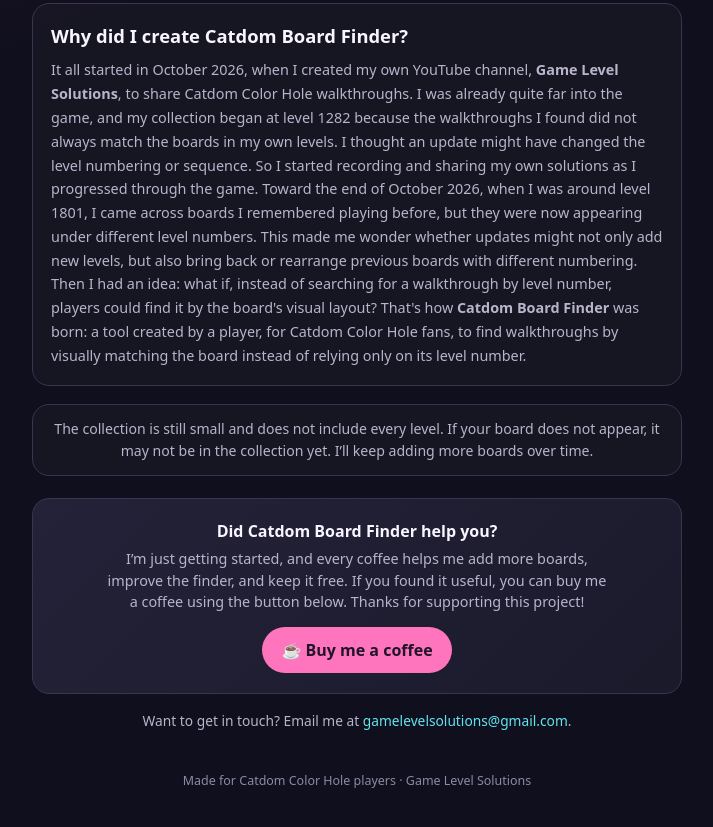
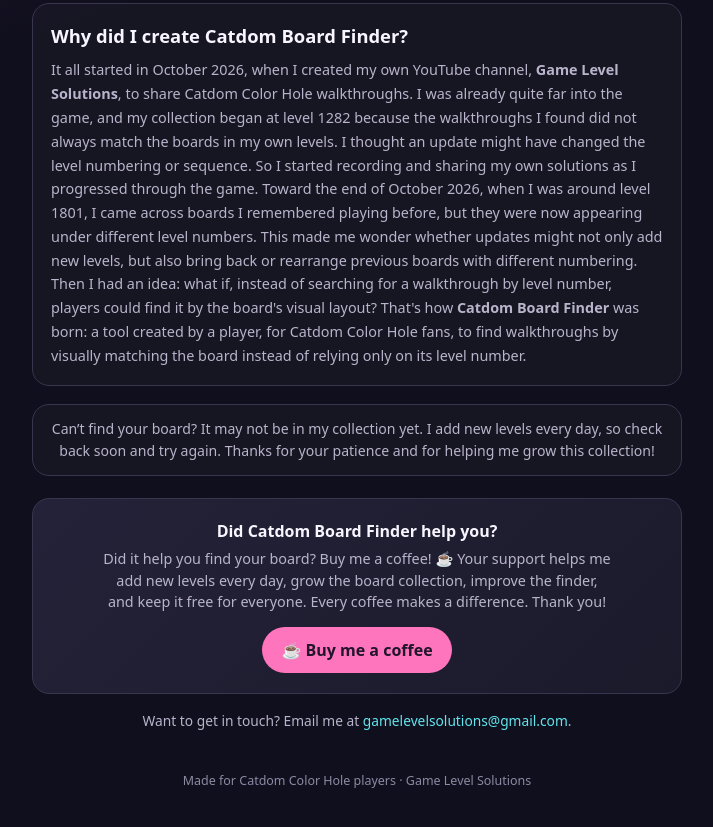
Before and after one commit to gamelevelsolutions/catdom-board-finder, a plain HTML site: page index.html in a window 1280 px wide. Shown: the part 824-1651 px from the top of the page, without its empty margins (283-996 px from the left). Drawn offline with Linux system fonts and the light colour scheme.

Commit message:
Strengthen collection update and Ko-fi messages

```diff
--- a/index.html
+++ b/index.html
@@ -73,9 +73,9 @@ es:{
  aboutText:'Todo comenzó en octubre de 2026, cuando abrí mi propio canal de YouTube, <strong>Game Level Solutions</strong>, para compartir walkthroughs de Catdom Color Hole. Ya iba bastante avanzada en el juego y comencé mi colección en el nivel 1282, porque los walkthroughs que encontraba no siempre coincidían con los tableros de mis propios niveles. Pensé que quizá alguna actualización había cambiado la numeración o la secuencia de los niveles. Así que empecé a grabar y compartir mis propias soluciones, siguiendo mi progreso.  Hacia finales de octubre de 2026, cuando ya estaba alrededor del nivel 1801, me encontré con tableros que recordaba haber jugado antes, pero que ahora aparecían con otro número de nivel. Eso me hizo pensar que las actualizaciones quizá no solo agregaban niveles nuevos, sino que también podían recuperar o reorganizar tableros anteriores con una numeración diferente.  Entonces se me ocurrió una idea: ¿y si, en lugar de buscar un walkthrough por número de nivel, pudiéramos encontrarlo por la apariencia del tablero? Así nació <strong>Catdom Board Finder</strong>: una herramienta creada por una jugadora, para los amantes de Catdom Color Hole, que permite buscar walkthroughs comparando visualmente la configuración del tablero, sin depender únicamente de su número de nivel.',
  kofiTitle:'¿Te sirvió Catdom Board Finder?',
   kofiText:'Estoy empezando y cada cafecito me ayuda a agregar más tableros, mejorar el buscador y mantenerlo gratuito.',
-  collectionNote:'La colección todavía es pequeña y no incluye todos los niveles. Si no aparece tu tablero, puede que aún no esté registrado. Seguiré agregando más tableros poco a poco.',
+  collectionNote:'¿No aparece tu tablero? Es posible que todavía no esté incluido en mi colección. Agrego nuevos niveles todos los días, así que vuelve pronto y prueba de nuevo. ¡Gracias por tu paciencia y por ayudarme a hacer crecer esta colección!',
  contactText:'¿Quieres escribirme? Puedes contactarme en <a href="mailto:gamelevelsolutions@gmail.com">gamelevelsolutions@gmail.com</a>.',
- kofiText:'Estoy empezando y cada cafecito me ayuda a agregar más tableros, mejorar el buscador y mantenerlo gratuito. Si te resultó útil, puedes invitarme un cafecito en el botón de abajo. ¡Gracias por apoyar este proyecto!',
+ kofiText:'¿Te ayudó a encontrar tu tablero? ¡Invítame un cafecito! ☕ Tu apoyo me ayuda a subir nuevos niveles todos los días, agregar más tableros, mejorar el buscador y mantenerlo gratuito para todos. ¡Cada café cuenta, muchas gracias!',
  kofiButton:'☕ Invítame un café',
  footer:'Hecho para jugadores de Catdom Color Hole · Game Level Solutions',
  invalid:'Ese archivo no parece ser una imagen. Elige una captura PNG, JPG o WEBP.',
@@ -99,9 +99,9 @@ en:{
  aboutText:'It all started in October 2026, when I created my own YouTube channel, <strong>Game Level Solutions</strong>, to share Catdom Color Hole walkthroughs. I was already quite far into the game, and my collection began at level 1282 because the walkthroughs I found did not always match the boards in my own levels. I thought an update might have changed the level numbering or sequence. So I started recording and sharing my own solutions as I progressed through the game.  Toward the end of October 2026, when I was around level 1801, I came across boards I remembered playing before, but they were now appearing under different level numbers. This made me wonder whether updates might not only add new levels, but also bring back or rearrange previous boards with different numbering.  Then I had an idea: what if, instead of searching for a walkthrough by level number, players could find it by the board\'s visual layout? That\'s how <strong>Catdom Board Finder</strong> was born: a tool created by a player, for Catdom Color Hole fans, to find walkthroughs by visually matching the board instead of relying only on its level number.',
  kofiTitle:'Did Catdom Board Finder help you?',
   kofiText:'I’m just getting started, and every coffee helps me add more boards, improve the search tool, and keep it free.',
- collectionNote:'The collection is still small and does not include every level. If your board does not appear, it may not be in the collection yet. I’ll keep adding more boards over time.',
+ collectionNote:'Can’t find your board? It may not be in my collection yet. I add new levels every day, so check back soon and try again. Thanks for your patience and for helping me grow this collection!',
  contactText:'Want to get in touch? Email me at <a href="mailto:gamelevelsolutions@gmail.com">gamelevelsolutions@gmail.com</a>.',
- kofiText:'I’m just getting started, and every coffee helps me add more boards, improve the finder, and keep it free. If you found it useful, you can buy me a coffee using the button below. Thanks for supporting this project!',
+ kofiText:'Did it help you find your board? Buy me a coffee! ☕ Your support helps me add new levels every day, grow the board collection, improve the finder, and keep it free for everyone. Every coffee makes a difference. Thank you!',
 
   kofiButton:'☕ Buy me a coffee',
  footer:'Made for Catdom Color Hole players · Game Level Solutions',
```
